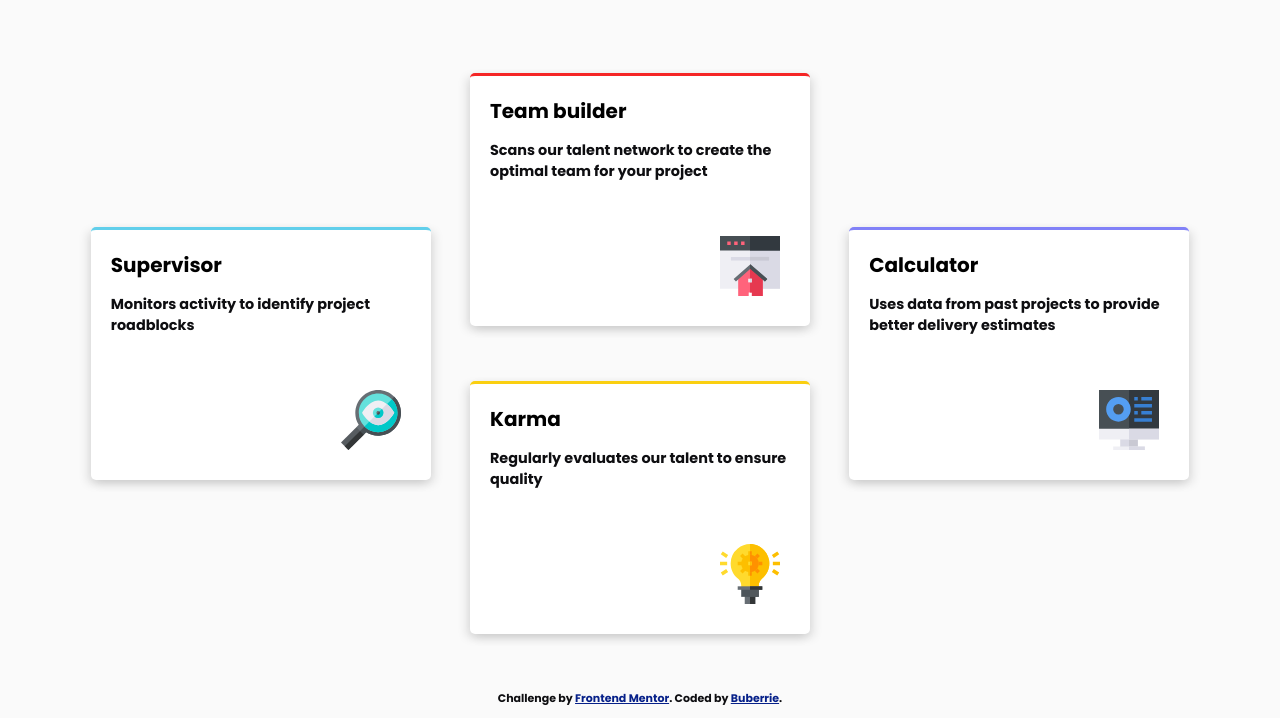
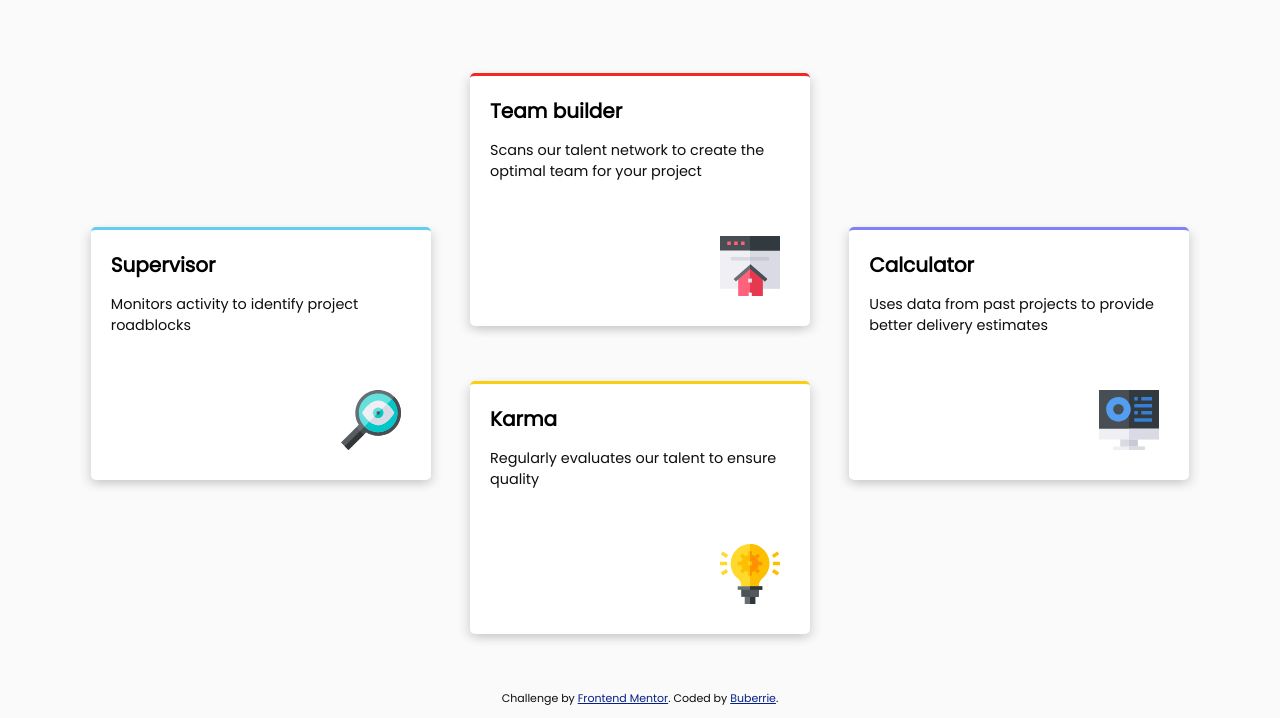
Before and after one commit to buberrie/css-grid-project, a plain HTML site: page index.html in a window 1280 px wide. Shown: the part 227-945 px from the top of the page. Drawn offline with Linux system fonts and the light colour scheme.

Commit message:
Update style.css

```diff
--- a/style.css
+++ b/style.css
@@ -1,4 +1,4 @@
-@import url('https://fonts.googleapis.com/css2?family=Poppins:wght@700&display=swap');
+@import url('https://fonts.googleapis.com/css2?family=Poppins:wght@400&display=swap');
 
 body {
     background-color:  hsl(0, 0%, 98%);
```
